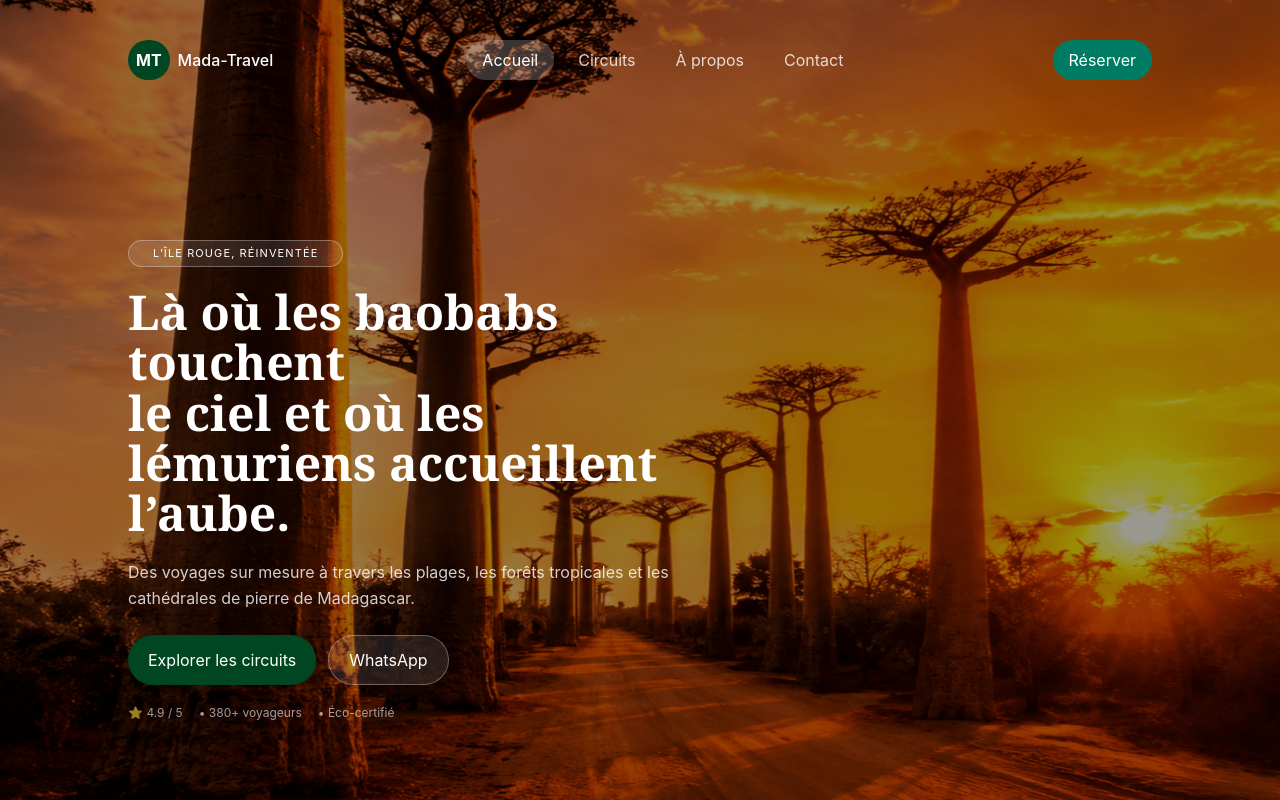
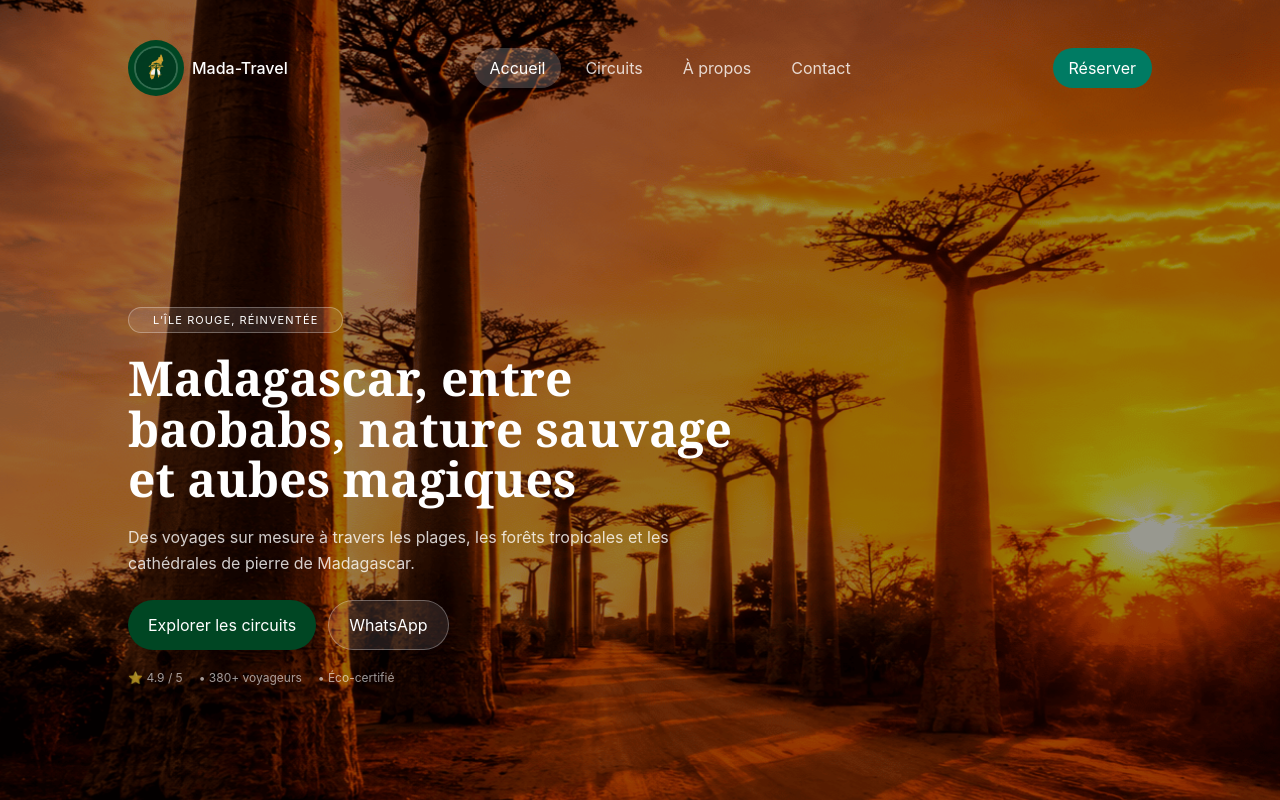
Before and after one commit to AngeloNR-27/mada-travel, a React (Vite) app: page / in a window 1280 px wide. Shown: the top 800 px of the page. Built offline with nearby package versions, Linux system fonts and the light colour scheme.

Commit message:
refactor(ui): update navigation and hero branding integration

```diff
--- a/index.html
+++ b/index.html
@@ -2,7 +2,7 @@
 <html lang="en">
   <head>
     <meta charset="UTF-8" />
-    <link rel="icon" type="image/svg+xml" href="/favicon.svg" />
+    <link rel="icon" type="image/png" href="/mada-travel-icon.png" />
     <meta name="viewport" content="width=device-width, initial-scale=1.0" />
     <title>Mada Travel | Discover Madagascar</title>
   </head>
--- a/src/components/HeroContent.jsx
+++ b/src/components/HeroContent.jsx
@@ -7,8 +7,7 @@ function HeroContent(){
             </div>
 
             <h1 className="text-white font-extrabold leading-[1.05] text-3xl md:text-4xl lg:text-5xl xl:text-6xl font-serif">
-                Là où les baobabs touchent  <br />
-                le ciel et où les lémuriens accueillent l’aube.
+                Madagascar, entre baobabs, nature sauvage et aubes magiques
             </h1>
 
             <p className="text-white/80 mt-5 text-sm md:text-base max-w-xl leading-relaxed">
--- a/src/components/Nav.jsx
+++ b/src/components/Nav.jsx
@@ -22,7 +22,11 @@ function Nav() {
 
       <div className="flex items-center gap-2">
         <div className="bg-[#004623] text-white p-2 rounded-full font-bold">
-          MT
+          <img
+              src="/mada-travel-icon.png"
+              alt="Mada Travel Icon"
+              className="h-10 w-10 rounded-full object-cover ring-2 ring-white/20"
+            />
         </div>
         <span className="text-white font-medium">Mada-Travel</span>
       </div>
```
